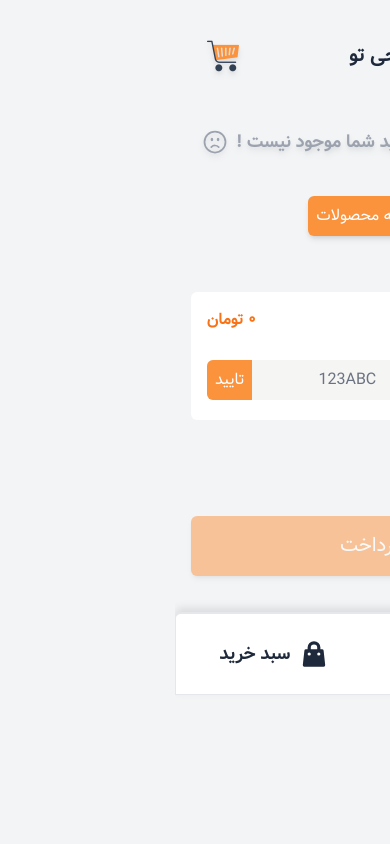
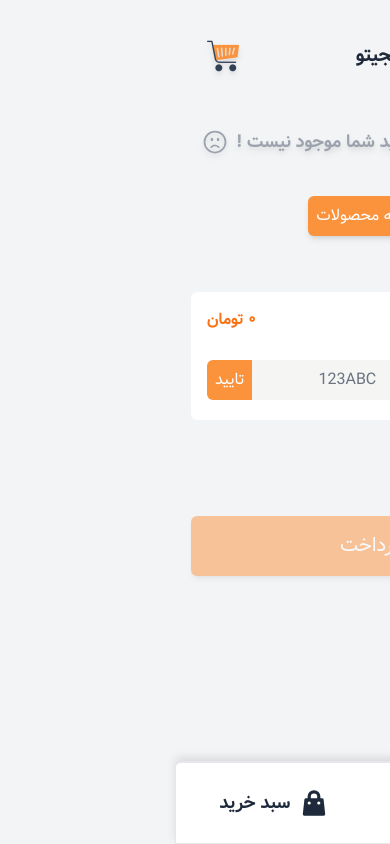
Before and after one commit to Reza2478/digito, a React (Create React App) app: page /shopcart in a window 390 px wide. Built offline with nearby package versions, Linux system fonts and the light colour scheme.

Commit message:
change position of bottmNav & addBtin to Fixed

```diff
--- a/src/Components/content/BottomNav.js
+++ b/src/Components/content/BottomNav.js
@@ -6,7 +6,7 @@ const BottomNav = ({ active }) => {
   const id = pathname.split("/products/")[1];
 
   return (
-    <div className={`sticky bottom-0 right-0 left-0 w-full rounded-tl-md rounded-tr-md border border-t-2 bg-white px-4 py-2 shadow-[0_-4px_8px_0px_rgba(0,0,0,0.1)] md:hidden ${active || pathname === `/products/${id}` ? "hidden" : "block"}`}>
+    <div className={`fixed bottom-0 right-0 left-0 w-full rounded-tl-md rounded-tr-md border border-t-2 bg-white px-4 py-2 shadow-[0_-4px_8px_0px_rgba(0,0,0,0.1)] md:hidden ${active || pathname === `/products/${id}` ? "hidden" : "block"}`}>
       <nav className="w-full">
         <ul className="flex w-full items-center justify-between gap-x-2">
           <li className={`${pathname === "/" ? "text-slate-800" : "text-gray-400"} flex-auto text-sm `}>
--- a/src/Components/content/Content.js
+++ b/src/Components/content/Content.js
@@ -3,7 +3,6 @@ import React, { useContext } from "react";
 //Context
 import { productsContext } from "../../Context/ProductContextProvider";
 import { FilterContext } from "../../Context/FilterContextProvider";
-
 
 //Components
 import Sidebar from "./sidebar/Sidebar";
@@ -12,11 +11,10 @@ import Products from "./Products";
 //Helper
 import { searchFilter } from "../helper/functions";
 
-
 const Content = () => {
   const products = useContext(productsContext);
-  const {state}=useContext(FilterContext)
-  const filteredProducts=searchFilter(state,products)
+  const { state } = useContext(FilterContext);
+  const filteredProducts = searchFilter(state, products);
   // console.log(filteredProducts);
 
   return (
--- a/src/Components/content/Products.js
+++ b/src/Components/content/Products.js
@@ -5,7 +5,7 @@ import Product from "../shared/Product";
 
 const Products = ({ products }) => {
   return (
-    <div className="col-span-12 md:col-span-8 lg:col-span-9 xl:col-span-10 md:grid-rows-[55px_minmax(500px,_1fr)]">
+    <div className="col-span-12 md:col-span-8 lg:col-span-9 xl:col-span-10">
       <div className="grid grid-cols-2 gap-x-2 gap-y-8 px-4 sm:gap-x-4 sm:gap-y-11 md:p-0 lg:grid-cols-4">
         {products.map((item) => (
           <Product key={item.id} productData={item} />
--- a/src/Components/content/product/Addbtn.js
+++ b/src/Components/content/product/Addbtn.js
@@ -10,7 +10,7 @@ const Addbtn = ({ productInfo }) => {
   const { state, dispatch } = useContext(CartContext);
 
   return (
-    <div className="sticky bottom-0 right-0 left-0 flex w-full items-center justify-between gap-x-4 rounded-tl-md rounded-tr-md border border-t-2 bg-white px-4 py-2 shadow-[0_-4px_8px_0px_rgba(0,0,0,0.1)] md:hidden">
+    <div className="fixed bottom-0 right-0 left-0 flex w-full items-center justify-between gap-x-4 rounded-tl-md rounded-tr-md border border-t-2 bg-white px-4 py-2 shadow-[0_-4px_8px_0px_rgba(0,0,0,0.1)] md:hidden">
       {ifExist(state.selectedItems, productInfo) ? (
         <button className="flex-auto rounded-md border border-orange-500 bg-transparent py-4 text-lg text-orange-500">موجود در سبد خرید</button>
       ) : (
--- a/src/Components/header/Appbar.js
+++ b/src/Components/header/Appbar.js
@@ -21,7 +21,7 @@ const Appbar = () => {
         </div>
 
         <Link to="/">
-          <div className="text-xl font-bold text-slate-800">دیجی تو</div>
+          <div className="text-xl font-bold text-slate-800">دیجیتو</div>
         </Link>
 
         <div className="relative">
```
